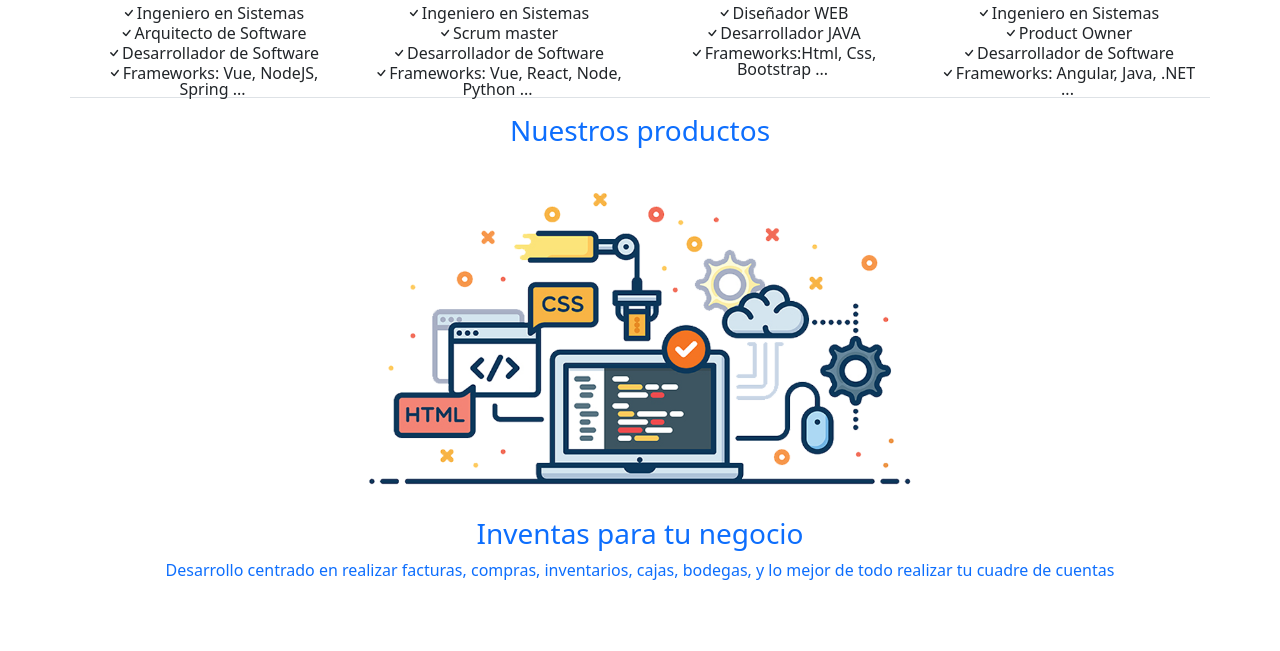
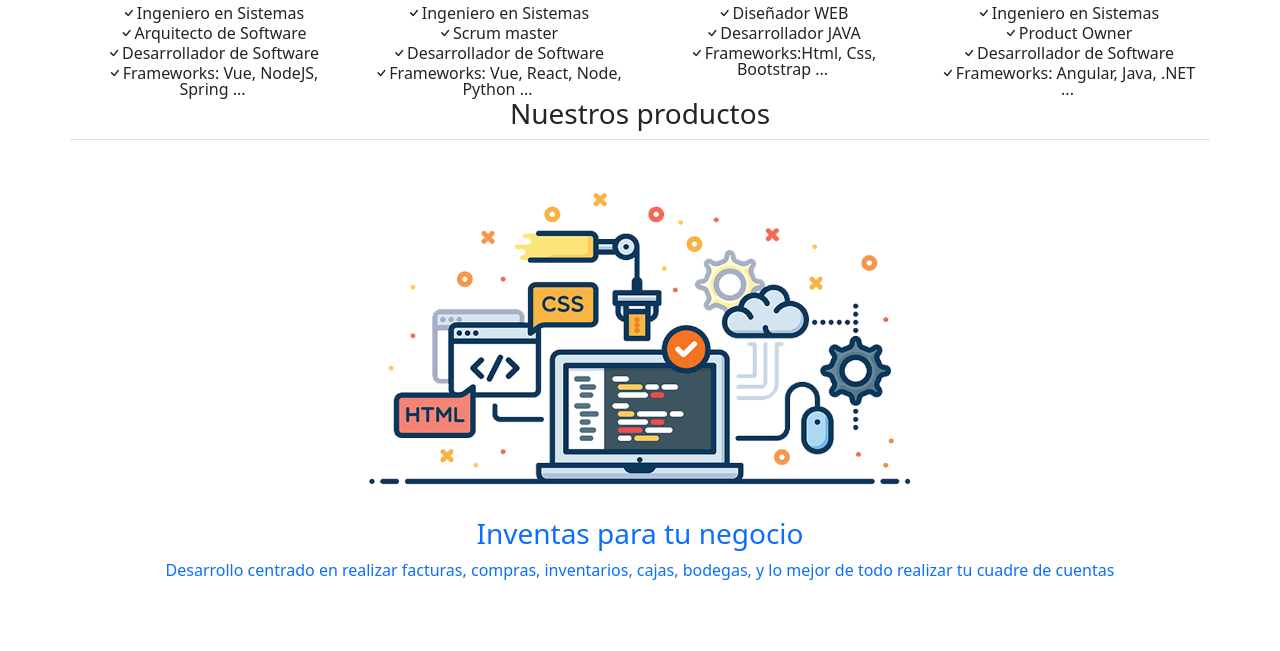
Before and after one commit to winvale/pagina-invetasapp, a website: page index.html in a window 1280 px wide. Shown: the part 2521-3172 px from the top of the page. Drawn offline with nearby package versions, Linux system fonts and the light colour scheme.

Commit message:
nuestros productos center

```diff
--- a/index.html
+++ b/index.html
@@ -233,8 +233,8 @@
   </section>
 <!-- Nuestros Prductos -->
 <section id="Productos">
+  <h3 class="text-center">Nuestros productos</h3>
   <div class="container m-auto pt-3 pb-1 text-center text-primary border-top 6">
-    <h3>Nuestros productos</h3>
     <div class="rows">
       <div class="obj-fit">
         <a href="https://inventas-mercamejor.netlify.app/inicioSesion" target="_blank">
```
